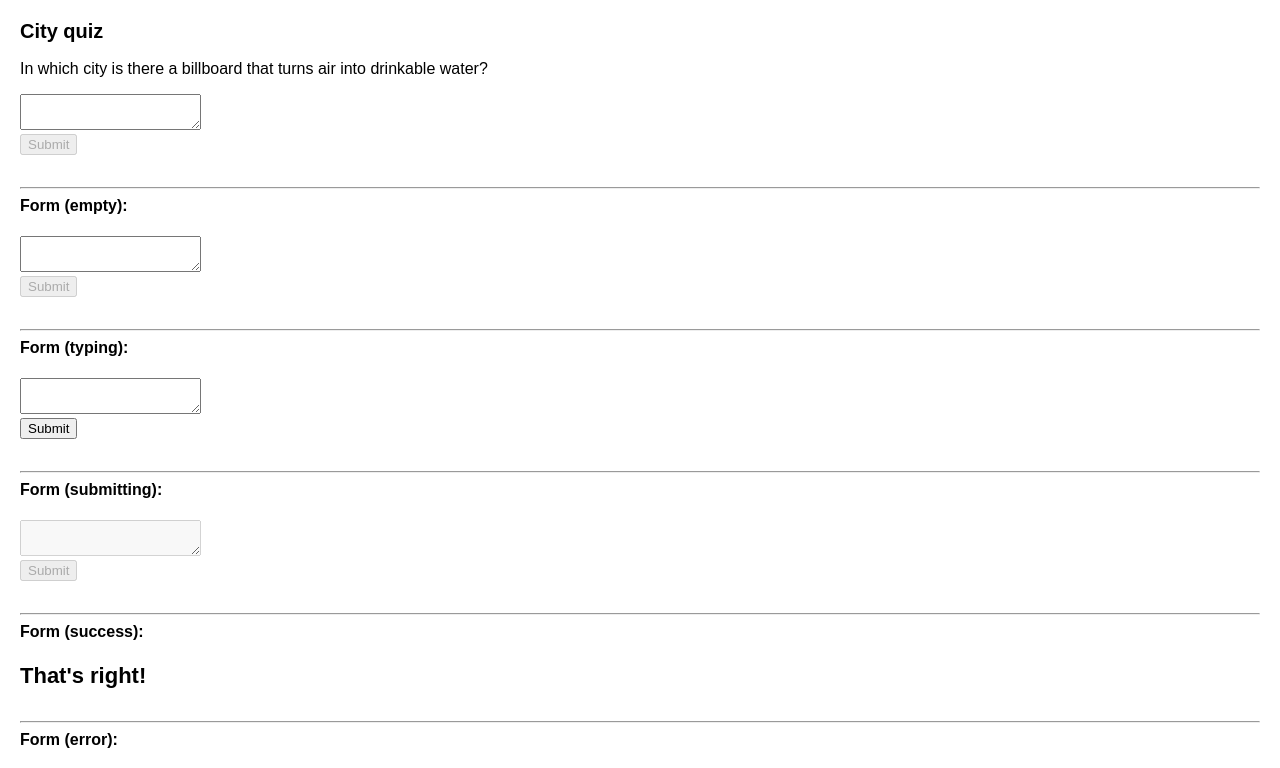
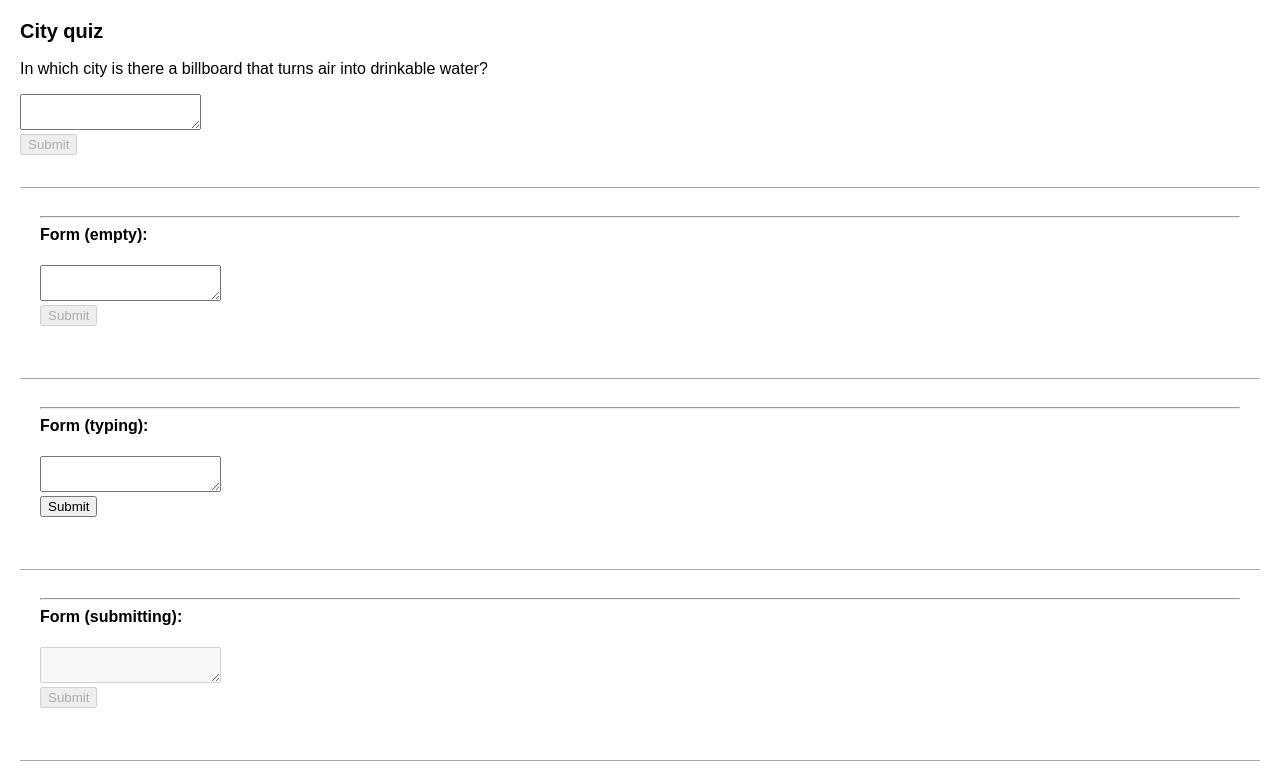
Before and after one commit to zelitosaide/react-js-course, a React (Create React App) app: page / in a window 1280 px wide. Shown: the top 768 px of the page. Built offline with nearby package versions, Linux system fonts and the light colour scheme.

Commit message:
Reacting to input with state

```diff
--- a/src/learn/learn-react/managing-state/reacting-to-input-with-state/index.js
+++ b/src/learn/learn-react/managing-state/reacting-to-input-with-state/index.js
@@ -15,7 +15,11 @@ function DisplayingManyVisualStatesAtOnce() {
       {statuses.map(function (status) {
         return (
           <section
-            style={{ marginTop: 32 }}
+            style={{
+              marginTop: 32,
+              borderTop: "1px solid #aaa",
+              padding: 20,
+            }}
             key={status}
           >
             <hr />
```
